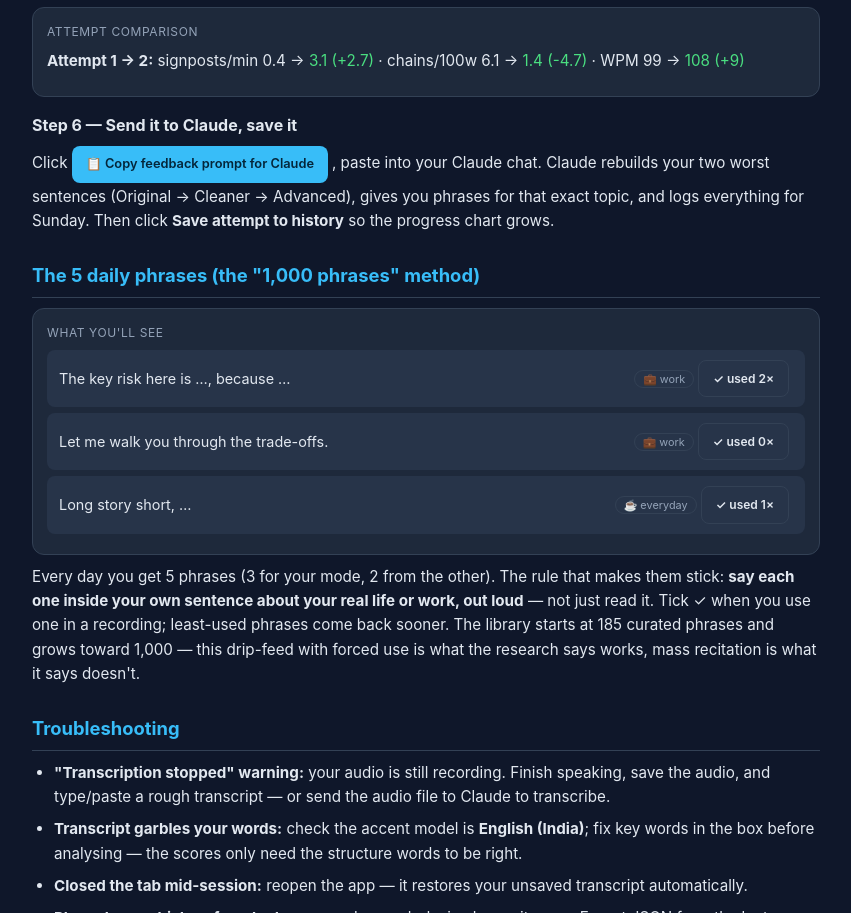
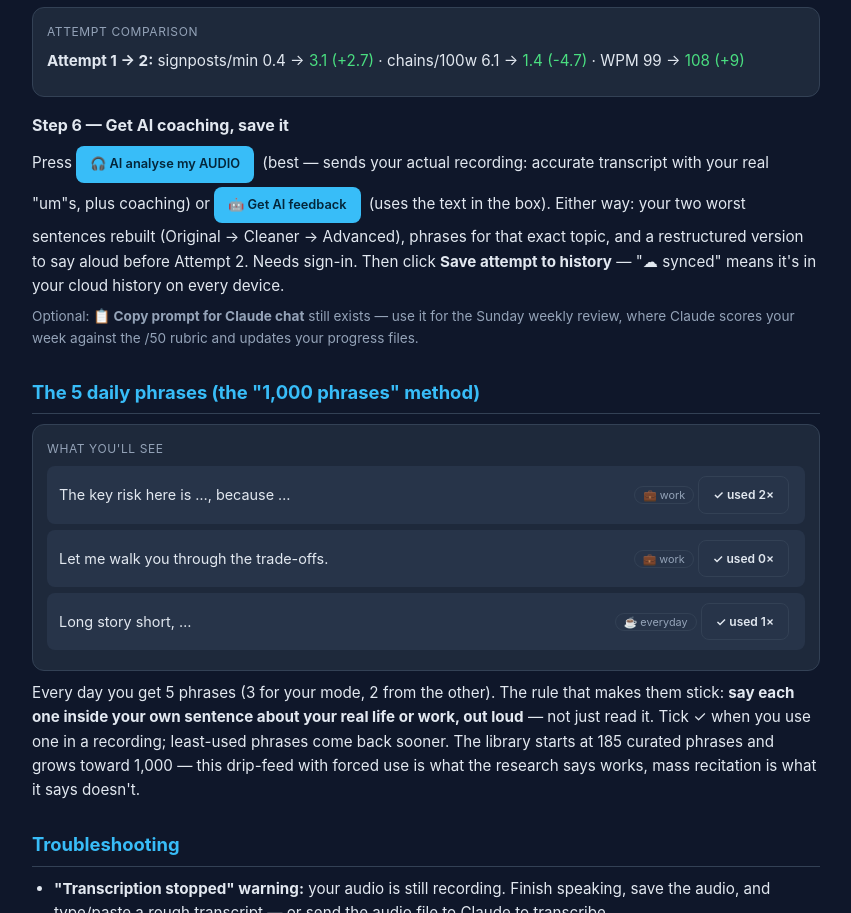
Before and after one commit to vivs21084/speaklab, a plain HTML site: page guide.html in a window 1280 px wide. Shown: the part 2645-3558 px from the top of the page, without its empty margins (214-1065 px from the left). Drawn offline with Linux system fonts and the light colour scheme.

Commit message:
Add files via upload

```diff
--- a/guide.html
+++ b/guide.html
@@ -132,8 +132,9 @@
 <p><b>Attempt 1 → 2:</b> signposts/min 0.4 → <span class="good">3.1 (+2.7)</span> · chains/100w 6.1 → <span class="good">1.4 (-4.7)</span> · WPM 99 → <span class="good">108 (+9)</span></p>
 </div>
 
-<h3>Step 6 — Send it to Claude, save it</h3>
-<p>Click <span class="btn" style="font-size:.8rem">📋 Copy feedback prompt for Claude</span>, paste into your Claude chat. Claude rebuilds your two worst sentences (Original → Cleaner → Advanced), gives you phrases for that exact topic, and logs everything for Sunday. Then click <b>Save attempt to history</b> so the progress chart grows.</p>
+<h3>Step 6 — Get AI coaching, save it</h3>
+<p>Press <span class="btn" style="font-size:.8rem">🎧 AI analyse my AUDIO</span> (best — sends your actual recording: accurate transcript with your real "um"s, plus coaching) or <span class="btn" style="font-size:.8rem">🤖 Get AI feedback</span> (uses the text in the box). Either way: your two worst sentences rebuilt (Original → Cleaner → Advanced), phrases for that exact topic, and a restructured version to say aloud before Attempt 2. Needs sign-in. Then click <b>Save attempt to history</b> — "☁ synced" means it's in your cloud history on every device.</p>
+<p class="muted">Optional: <b>📋 Copy prompt for Claude chat</b> still exists — use it for the Sunday weekly review, where Claude scores your week against the /50 rubric and updates your progress files.</p>
 
 <h2>The 5 daily phrases (the "1,000 phrases" method)</h2>
 <div class="shot"><div class="cap">What you'll see</div>
```
